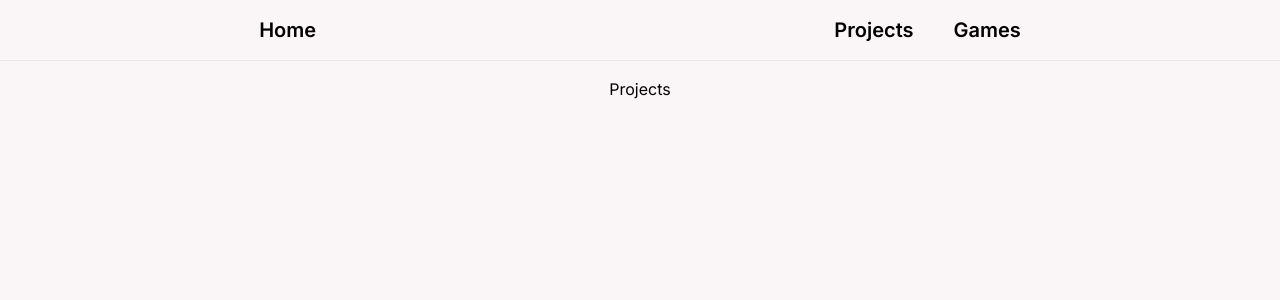
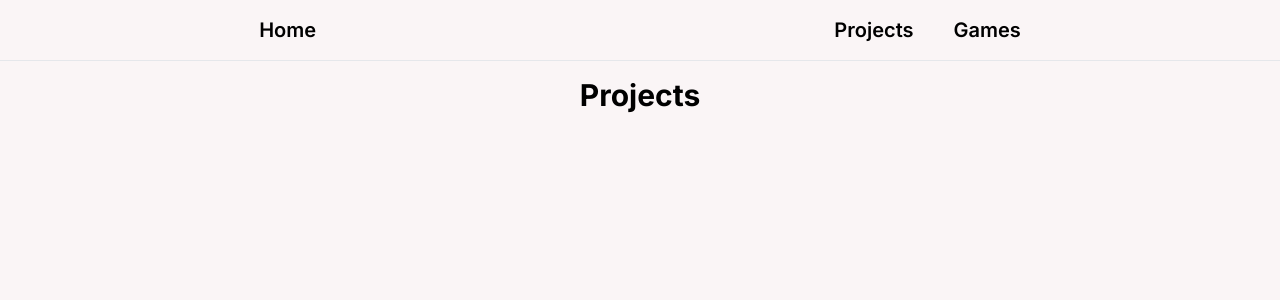
Before and after one commit to RyanTurner02/ryanturner.dev, a Next.js app: page /projects in a window 1280 px wide. Shown: the top 300 px of the page. Built offline with nearby package versions, Linux system fonts and the light colour scheme.

Commit message:
Add heading for games and projects pages

```diff
--- a/src/app/games/page.tsx
+++ b/src/app/games/page.tsx
@@ -5,7 +5,9 @@ export default function Projects() {
     <div className="flex flex-col min-h-screen">
       <Header />
       <main className="flex justify-center mb-10">
-        <p>Games</p>
+        <article className="sm:w-2/3 w-5/6">
+          <h1 className="text-3xl font-bold text-center">Games</h1>
+        </article>
       </main>
     </div>
   );
--- a/src/app/projects/page.tsx
+++ b/src/app/projects/page.tsx
@@ -5,7 +5,9 @@ export default function Projects() {
     <div className="flex flex-col min-h-screen">
       <Header />
       <main className="flex justify-center mb-10">
-        <p>Projects</p>
+        <article className="sm:w-2/3 w-5/6">
+          <h1 className="text-3xl font-bold text-center">Projects</h1>
+        </article>
       </main>
     </div>
   );
```
